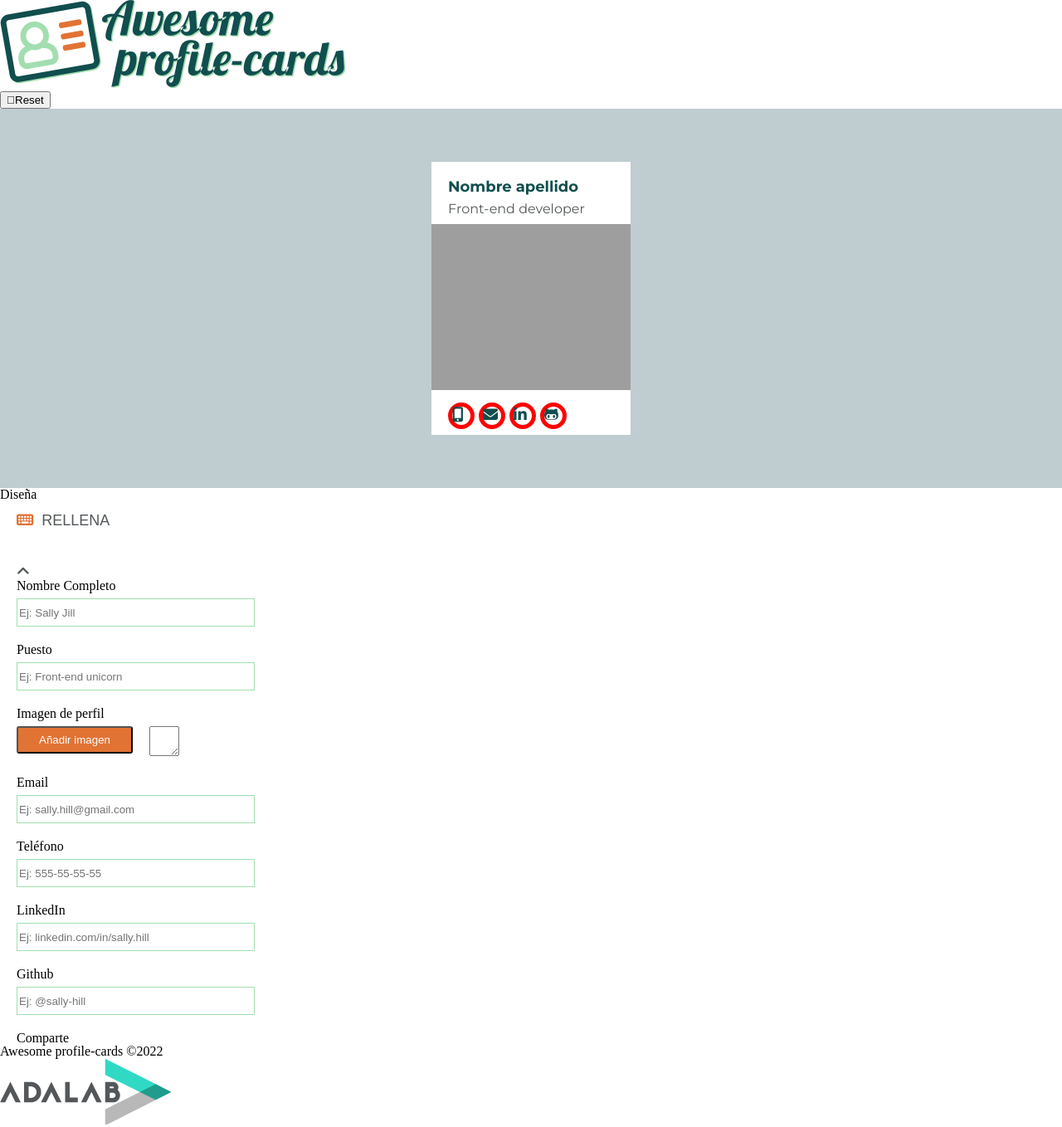
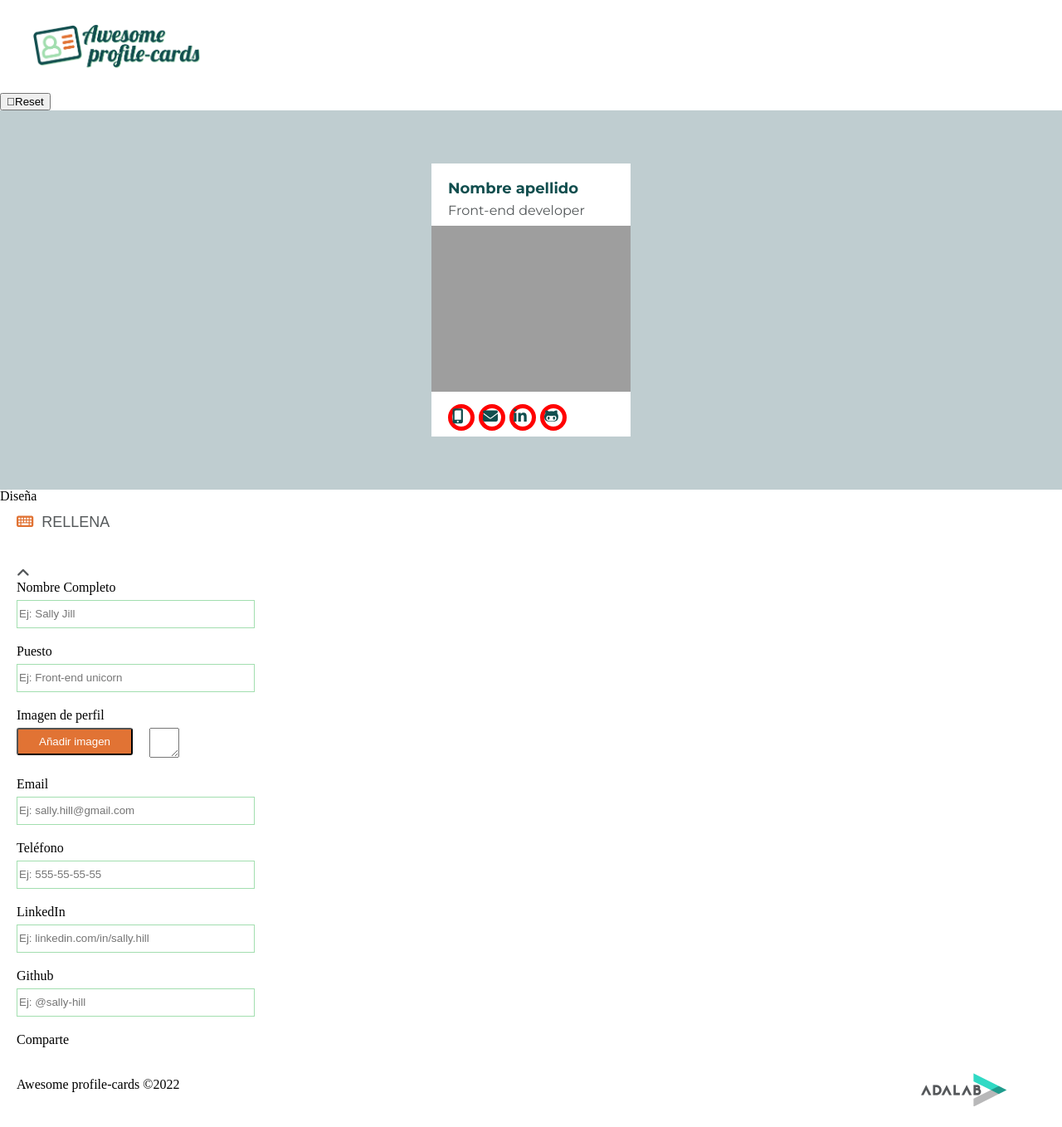
Before and after one commit to Adalab/project-promo-q-module-2-team-3, a website: page src/html/design.html in a window 1280 px wide. Shown: the whole page at 83% size. Drawn offline with nearby package versions, Linux system fonts and the light colour scheme; files that its build step writes are made by us from their sources; grey boxes are pictures that could not be loaded; some icons are missing; files whose address does not match are found by name.

Commit message:
add header and footer

```diff
--- a/src/html/partials/footer.html
+++ b/src/html/partials/footer.html
@@ -1,5 +1,5 @@
 <footer>
 <p> Awesome profile-cards &copy2022</p>
-<img src="./assets/images/logo-adalab.png" alt="logo Adalab" title="logo Adalab"/>
+<img src="./assets/images/logo-adalab.png" alt="logo Adalab" title="logo Adalab" class="adalab-img"/>
 
 </footer>
--- a/src/scss/layout/_footer.scss
+++ b/src/scss/layout/_footer.scss
@@ -0,0 +1,16 @@
+footer{
+    display: flex;
+    flex-direction: column;
+    align-items: center;
+    justify-content: center;
+    margin: 20px;
+    @media all and (min-width: 768px) {
+        flex-direction: row;
+        justify-content: space-between;
+
+    }
+}
+.adalab-img{
+    width: 103px;
+    margin: 12px 47px 0 48px;
+}
--- a/src/scss/layout/_header.scss
+++ b/src/scss/layout/_header.scss
@@ -0,0 +1,14 @@
+header{
+    display: flex;
+    justify-content: center;
+    align-items: center;
+
+    @media all and (min-width:680px) {
+        align-items: flex-start;
+        justify-content: left;}
+}
+.header__img{
+    width: 201px;
+    margin: 30px 79px 30px 40px;
+
+}
```
